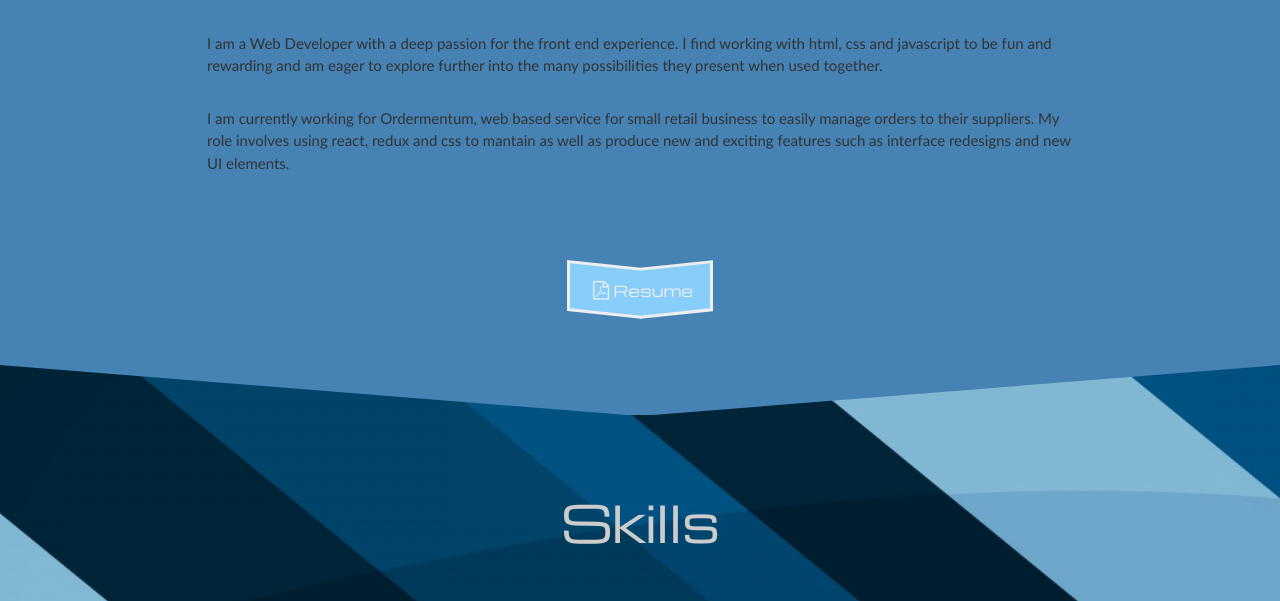
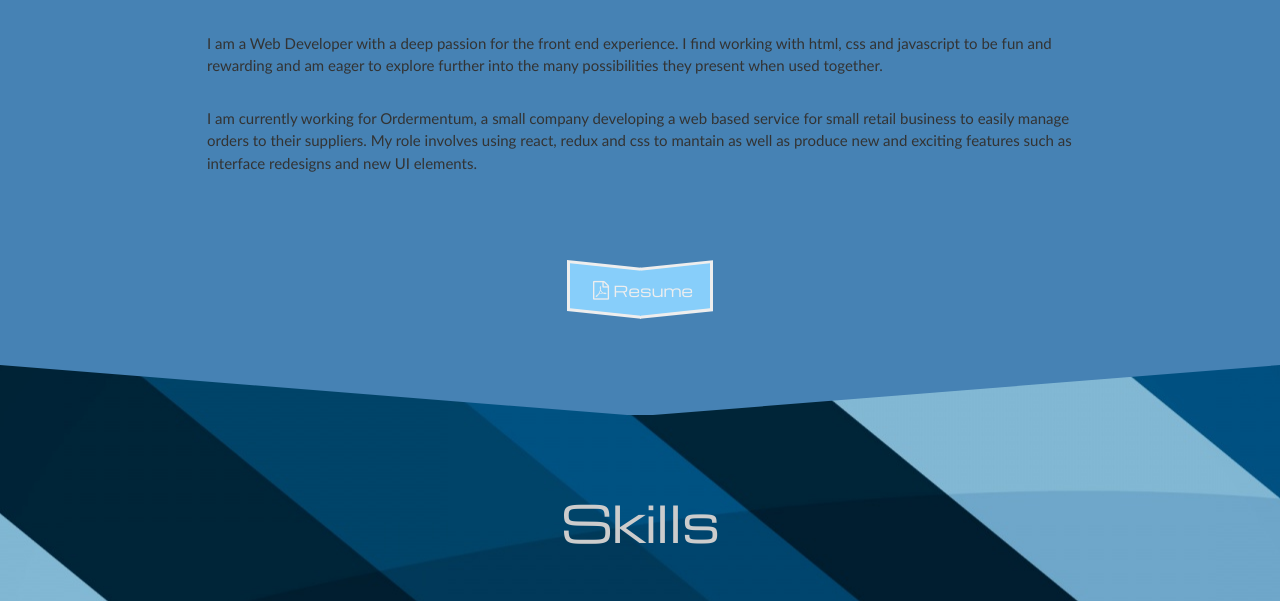
Before and after one commit to MrIee/MrIee.github.io, a plain HTML site: page index.html in a window 1280 px wide. Shown: the part 1016-1617 px from the top of the page. Drawn offline with nearby package versions, Linux system fonts and the light colour scheme.

Commit message:
Small change to 'About Me'

```diff
--- a/index.html
+++ b/index.html
@@ -43,8 +43,8 @@
                      explore further into the many possibilities they present when used together.
                 </p>
                 <p>
-                    I am currently working for Ordermentum, web based service for small retail
-                     business to easily manage orders to their suppliers.
+                    I am currently working for Ordermentum, a small company developing a web based
+                    service for small retail business to easily manage orders to their suppliers.
                     My role involves using react, redux and css to mantain as well as produce new and
                      exciting features such as interface redesigns and new UI elements.
                 </p>
```
